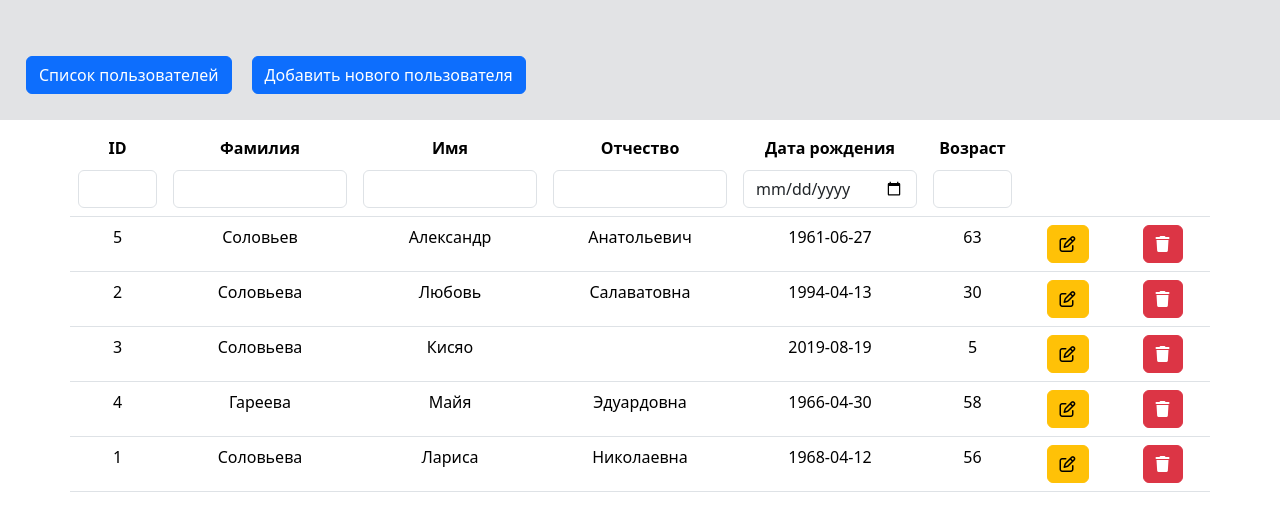
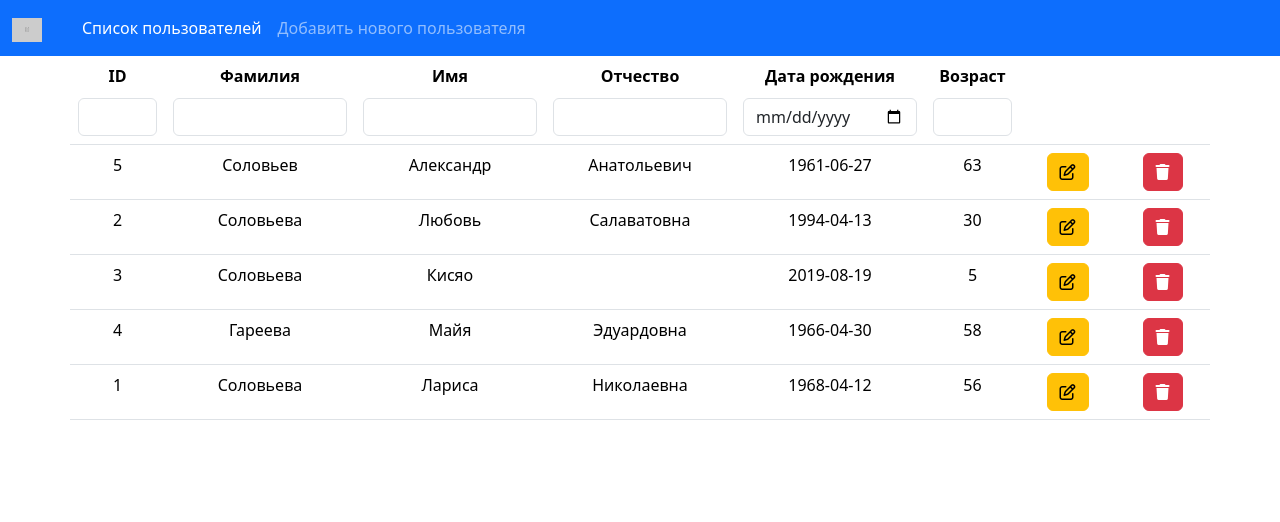
Before and after one commit to SLiubovS/vue-project-ts, a Vue app: page / in a window 1280 px wide. Shown: the top 522 px of the page. Built offline with nearby package versions, Linux system fonts and the light colour scheme.

Commit message:
настроила navbar в App.vue

```diff
--- a/src/App.vue
+++ b/src/App.vue
@@ -6,63 +6,31 @@
 </script>
 
 <template>
-  <nav class="router p-3 mb-2 bg-secondary-subtle text-emphasis-secondary">
-    <div class="router_margin">
-    <RouterLink to="/">
-      <button type="button" class="btn btn-primary router_button">Список пользователей</button>
-    </RouterLink>
-    <RouterLink to="/AddUser">
-      <button type="button" class="btn btn-primary router_button">Добавить нового пользователя</button>
-    </RouterLink>
+
+<nav class="navbar navbar-expand-lg bg-primary sticky-top" data-bs-theme="dark">
+  <div class="container-fluid">
+    <a class="navbar-brand" href="#">
+      <img src="http://placehold.it/640x70/" alt="Заглушка" width="30" height="24">
+    </a>
+    <a class="navbar-brand" href="#"></a>
+    <button class="navbar-toggler" type="button" data-bs-toggle="collapse" data-bs-target="#navbarSupportedContent" aria-controls="navbarSupportedContent" aria-expanded="false" aria-label="Переключатель навигации">
+      <span class="navbar-toggler-icon"></span>
+    </button>
+    <div class="collapse navbar-collapse" id="navbarNavAltMarkup">
+      <div class="navbar-nav">
+      <RouterLink to="/" class="nav-link active">Список пользователей</RouterLink>
+      <RouterLink to="/AddUser" class="nav-link">Добавить нового пользователя</RouterLink>
+      </div>
+    </div>
   </div>
-  </nav>
+</nav>
 
   <div class="container">
     <RouterView />
   </div>
+
 </template>
 
 <style scoped>
 
-.router_margin {
-  padding-top: 30px;
-}
-
-.router_button {
-  margin: 10px;
-}
-
-/* .container {
-  display: flex;
-  align-items: center;
-} */
-
-
-/* ниже отключены старые классы */
-/* .router {
-  display: flex;
-  flex-direction: row;
-  position: absolute;
-  width: 100%;
-  height: 100%;
-  justify-content: center;
-  align-items: start;
-  margin-top: 50px;
-  font-size: 25px;
-}
-
-.router_margin {
-  margin: 20px;
-}
-
-.container {
-  display: flex;
-  flex-direction: row;
-  position: absolute;
-  width: 100%;
-  height: 100%;
-  justify-content: center;
-  align-items: start;
-  margin-top: 120px;
-} */
 </style>
```
